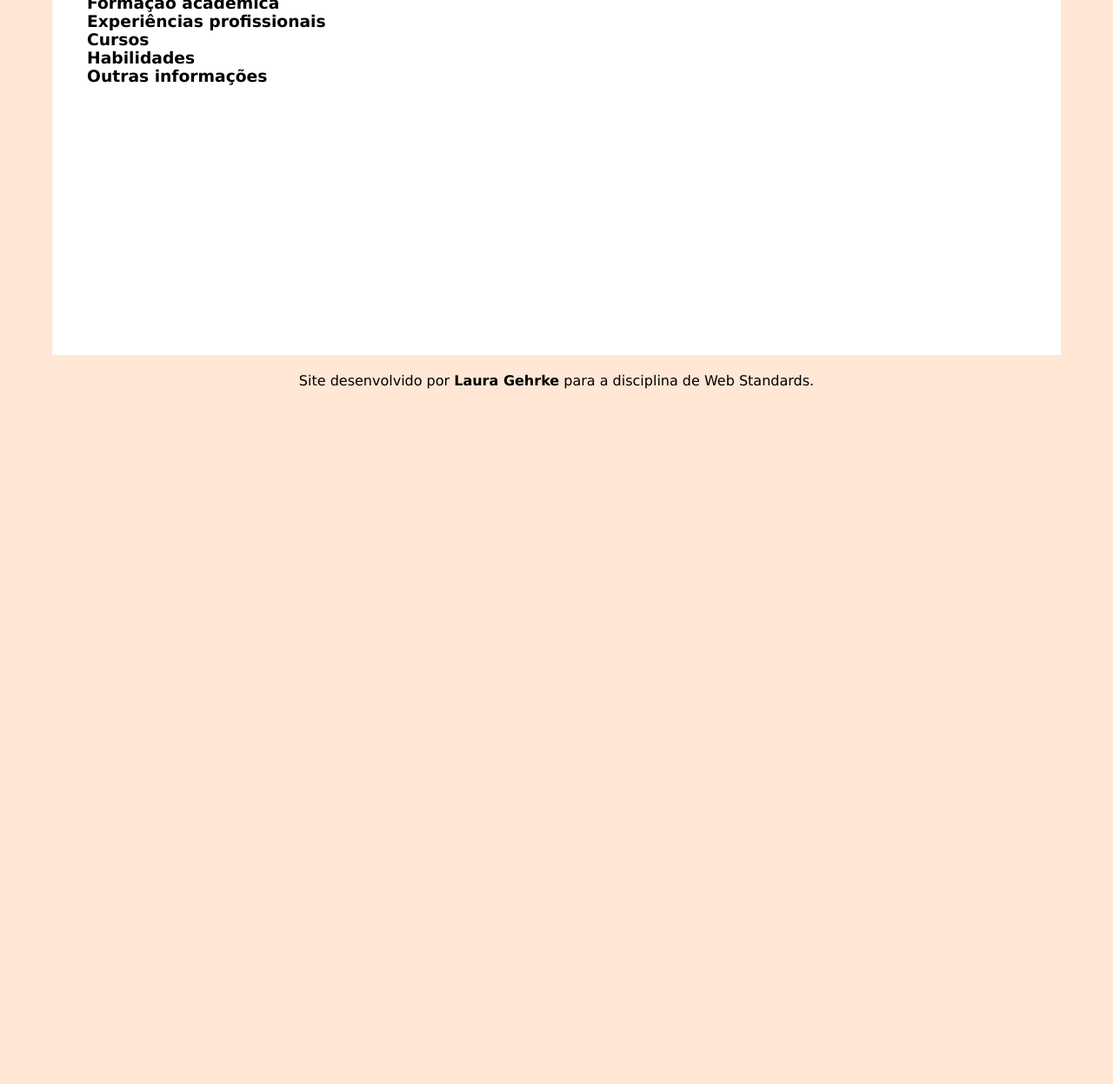
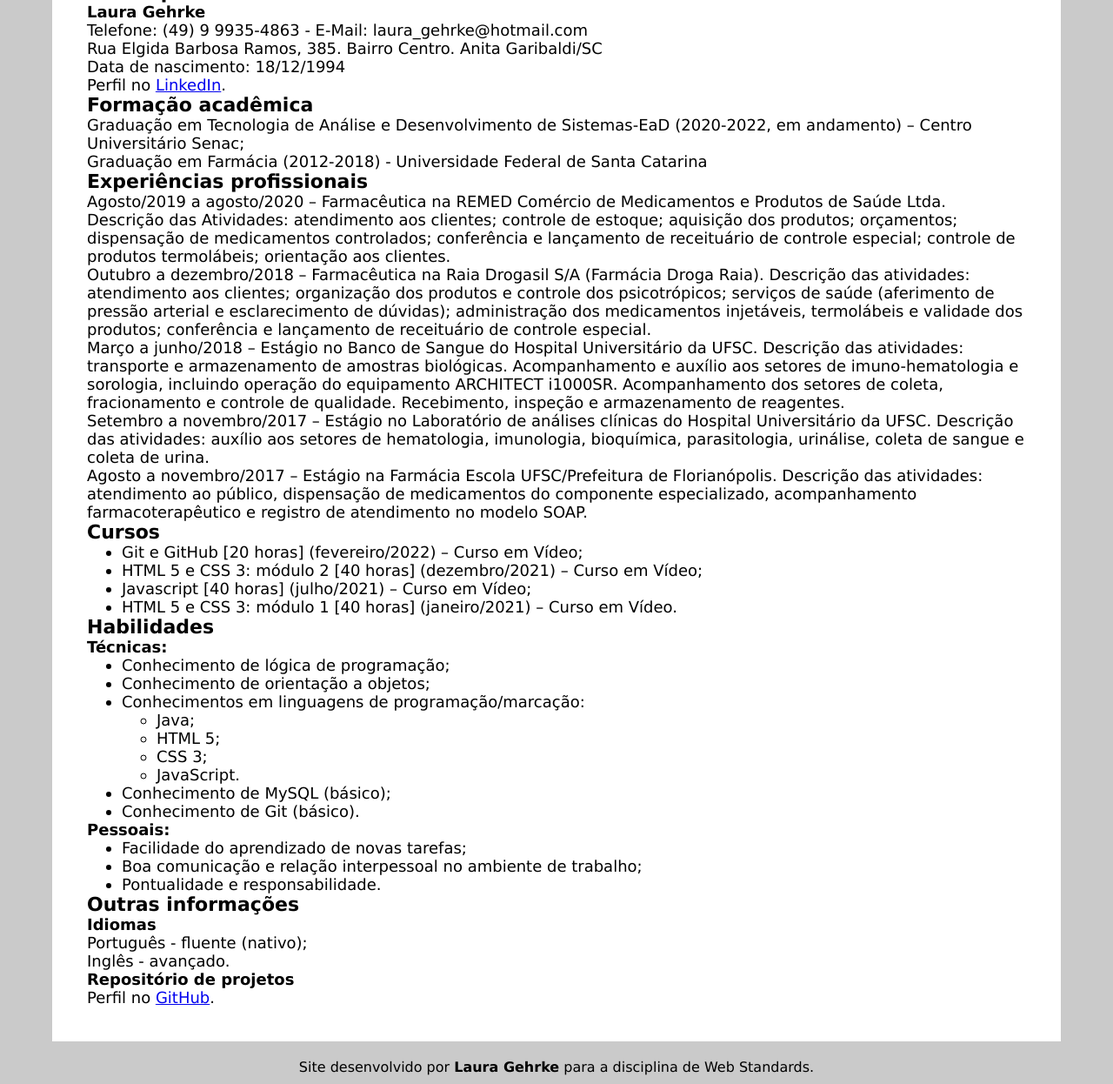
Before and after one commit to lauraghrk/site-pti, a plain HTML site: page index.html in a window 1280 px wide. Shown: the part 591-1837 px from the top of the page at 87% size. Before the commit the page ends 1048 px from the top, so only its background shows below. Drawn offline with Linux system fonts and the light colour scheme.

Commit message:
add conteúdo

```diff
--- a/index.html
+++ b/index.html
@@ -1,5 +1,6 @@
 <!DOCTYPE html>
 <html lang="pt-br">
+
 <head>
     <meta charset="UTF-8">
     <meta http-equiv="X-UA-Compatible" content="IE=edge">
@@ -7,10 +8,11 @@
     <title>Portifólio Laura Gehrke</title>
     <link rel="stylesheet" href="style.css">
 </head>
+
 <body>
     <header>
         <h2>Disciplina de Web Standards - Análise e Desenvolvimento de Sistemas - Centro Universitário Senac</h2>
-        <h1>Web Portifólio - Laura Gehrke</h1>
+        <h1>Web Portifólio</h1>
     </header>
     <main>
         <div id="foto">
@@ -18,22 +20,97 @@
         </div>
         <div id="dadospessoais">
             <h3>Dados pessoais</h3>
-
+            <p><strong>Laura Gehrke</strong></p>
+            <p>Telefone: (49) 9 9935-4863 - E-Mail: laura_gehrke@hotmail.com</p>
+            <p>Rua Elgida Barbosa Ramos, 385. Bairro Centro. Anita Garibaldi/SC</p>
+            <p>Data de nascimento: 18/12/1994</p>
+            <p>Perfil no <a href=" linkedin.com/in/laura-gehrke-78640b16b/">LinkedIn</a>.</p>
         </div>
         <div id="infos">
             <h3>Formação acadêmica</h3>
+            <p>Graduação em Tecnologia de Análise e Desenvolvimento de Sistemas-EaD (2020-2022, em andamento) – Centro
+                Universitário Senac;</p>
+            <p>Graduação em Farmácia (2012-2018) - Universidade Federal de Santa Catarina</p>
 
             <h3>Experiências profissionais</h3>
-
+            <p>
+                Agosto/2019 a agosto/2020 – Farmacêutica na REMED Comércio de
+                Medicamentos e Produtos de Saúde Ltda.
+                Descrição das Atividades: atendimento aos clientes; controle de estoque; aquisição
+                dos produtos; orçamentos; dispensação de medicamentos controlados; conferência e
+                lançamento de receituário de controle especial; controle de produtos termolábeis; orientação
+                aos clientes.
+            </p>
+            <p>
+                Outubro a dezembro/2018 – Farmacêutica na Raia Drogasil S/A (Farmácia
+                Droga Raia).
+                Descrição das atividades: atendimento aos clientes; organização dos produtos e
+                controle dos psicotrópicos; serviços de saúde (aferimento de pressão arterial e
+                esclarecimento de dúvidas); administração dos medicamentos injetáveis, termolábeis e
+                validade dos produtos; conferência e lançamento de receituário de controle especial.
+            </p>
+            <p>
+                Março a junho/2018 – Estágio no Banco de Sangue do Hospital Universitário da
+                UFSC.
+                Descrição das atividades: transporte e armazenamento de amostras biológicas.
+                Acompanhamento e auxílio aos setores de imuno-hematologia e sorologia, incluindo
+                operação do equipamento ARCHITECT i1000SR. Acompanhamento dos setores de coleta,
+                fracionamento e controle de qualidade. Recebimento, inspeção e armazenamento de
+                reagentes.
+            </p>
+            <p>
+                Setembro a novembro/2017 – Estágio no Laboratório de análises clínicas do
+                Hospital Universitário da UFSC.
+                Descrição das atividades: auxílio aos setores de hematologia, imunologia,
+                bioquímica, parasitologia, urinálise, coleta de sangue e coleta de urina.
+            </p>
+            <p>
+                Agosto a novembro/2017 – Estágio na Farmácia Escola UFSC/Prefeitura de
+                Florianópolis.
+                Descrição das atividades: atendimento ao público, dispensação de medicamentos do
+                componente especializado, acompanhamento farmacoterapêutico e registro de atendimento
+                no modelo SOAP.
+            </p>
             <h3>Cursos</h3>
-
+            <ul>
+                <li>Git e GitHub [20 horas] (fevereiro/2022) – Curso em Vídeo;</li>
+                <li>HTML 5 e CSS 3: módulo 2 [40 horas] (dezembro/2021) – Curso em Vídeo;</li>
+                <li>Javascript [40 horas] (julho/2021) – Curso em Vídeo;</li>
+                <li>HTML 5 e CSS 3: módulo 1 [40 horas] (janeiro/2021) – Curso em Vídeo.</li>
+            </ul>
             <h3>Habilidades</h3>
-
+            <h4>Técnicas:</h4>
+            <ul>
+                <li>Conhecimento de lógica de programação;</li>
+                <li>Conhecimento de orientação a objetos;</li>
+                <li>Conhecimentos em linguagens de programação/marcação:</li>
+                <ul>
+                    <li>Java;</li>
+                    <li>HTML 5;</li>
+                    <li>CSS 3;</li>
+                    <li>JavaScript.</li>
+                </ul>
+                <li>Conhecimento de MySQL (básico);</li>
+                <li>Conhecimento de Git (básico).</li>
+            </ul>
+            <h4>Pessoais:</h4>
+            <ul>
+                <li>Facilidade do aprendizado de novas tarefas;</li>
+                <li>Boa comunicação e relação interpessoal no ambiente de trabalho;</li>
+                <li>Pontualidade e responsabilidade.</li>
+            </ul>
             <h3>Outras informações</h3>
+            <h4>Idiomas</h4>
+            <p>Português - fluente (nativo);</p>
+            <p>Inglês - avançado.</p>
+            <h4>Repositório de projetos</h4>
+            <p>Perfil no <a href=" https://github.com/lauraghrk" target="_blank">GitHub</a>.</p>
         </div>
     </main>
     <footer>
-        <p>Site desenvolvido por <a href="https://github.com/lauraghrk" target="_blank">Laura Gehrke</a> para a disciplina de Web Standards.</p>
+        <p>Site desenvolvido por <a href="https://github.com/lauraghrk" target="_blank">Laura Gehrke</a> para a
+            disciplina de Web Standards.</p>
     </footer>
 </body>
+
 </html>
--- a/style.css
+++ b/style.css
@@ -2,27 +2,35 @@
     margin: 0;
 }
 body {
-    background-color: rgb(255, 230, 213);
+    background-color: rgb(202, 202, 202);
     font-family: Verdana, Geneva, Tahoma, sans-serif;
 }
 header {
-    background-image: linear-gradient(to bottom, rgb(255, 134, 53), rgb(255, 230, 213));
+    background-image: linear-gradient(to bottom, black, rgb(202, 202, 202));
 
 }
 h2 {
     padding: 5px;
     text-align: center;
-    font-size: 18px;
+    font-size: 16px;
+    font-weight: normal;
+    color: white;
 }
 h1 {
     text-align: center;
+    font-size: 40px;
     padding: 20px;
+    color: white;
 }
 main {
     background-color: white;
     margin: 10px 60px;
     padding: 40px;
     min-height: 800px;
+    font-size: 18px;
+}
+h3 {
+    font-size: 22px;
 }
 footer {
     text-align: center;
@@ -34,5 +42,5 @@ footer > p > a {
     text-decoration: none;
 }
 footer > p > a:hover {
-    color: rgb(255, 134, 53);
+    color: white;
 }
```
